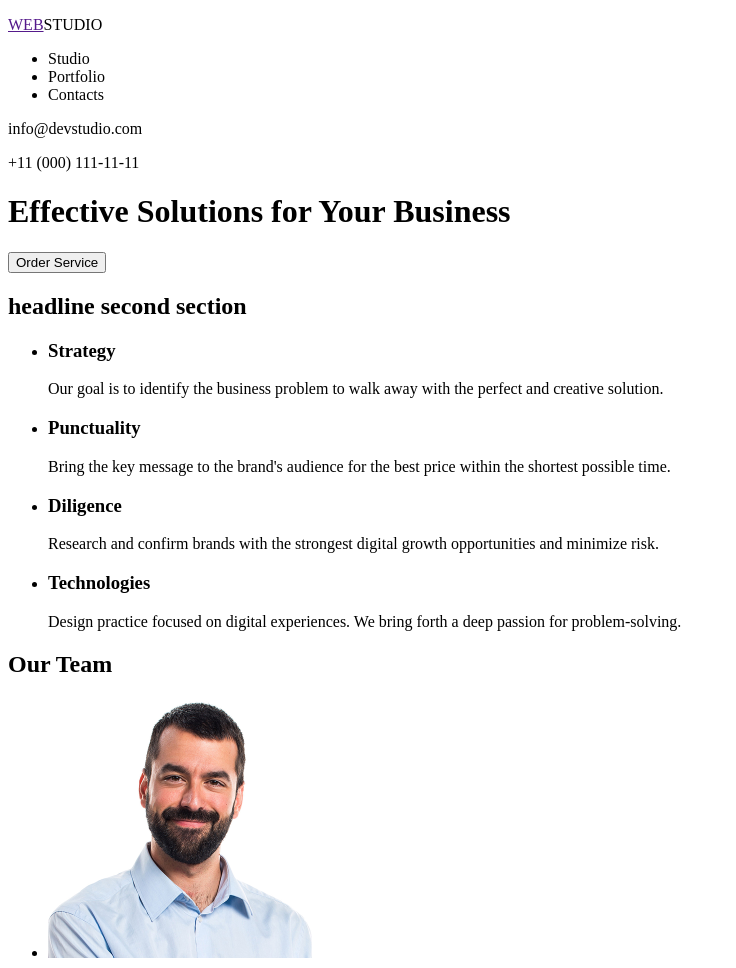
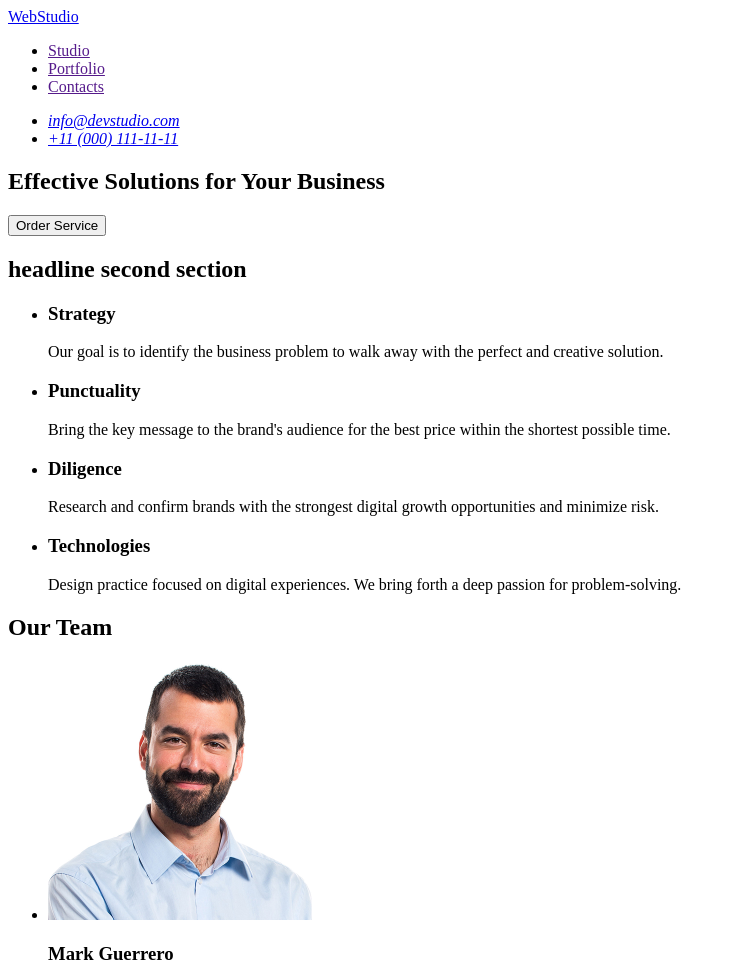
Before and after one commit to Mykhailenko-Oleksandr/goit-markup-hw-01, a plain HTML site: page index.html in a window 1280 px wide. Shown: the top 968 px of the page, without its empty margins (0-736 px from the left). Drawn offline with Linux system fonts and the light colour scheme.

Commit message:
fix index.html

```diff
--- a/index.html
+++ b/index.html
@@ -7,20 +7,26 @@
   </head>
   <body>
     <header>
-      <p><a href="">WEB</a>STUDIO</p>
       <nav>
+        <a href="./index.html">WebStudio</a>
         <ul>
-          <li>Studio</li>
-          <li>Portfolio</li>
-          <li>Contacts</li>
+          <li><a href="">Studio</a></li>
+          <li><a href="">Portfolio</a></li>
+          <li><a href="">Contacts</a></li>
         </ul>
       </nav>
-      <p>info@devstudio.com</p>
-      <p>+11 (000) 111-11-11</p>
-      <h1>Effective Solutions for Your Business</h1>
-      <button type="button">Order Service</button>
+      <address>
+        <ul>
+          <li><a href="mailto:info@devstudio.com">info@devstudio.com</a></li>
+          <li><a href="tel:+110001111111">+11 (000) 111-11-11</a></li>
+        </ul>
+      </address>
     </header>
     <main>
+      <section>
+        <h1>Effective Solutions for Your Business</h1>
+        <button type="button">Order Service</button>
+      </section>
       <section>
         <h2>headline second section</h2>
         <ul>
@@ -101,7 +107,7 @@
       </section>
     </main>
     <footer>
-      <p><a href="">WEB</a>STUDIO</p>
+      <a href="./index.html">WebStudio</a>
       <p>
         Increase the flow of customers and sales for your business with digital
         marketing & growth solutions.
```
